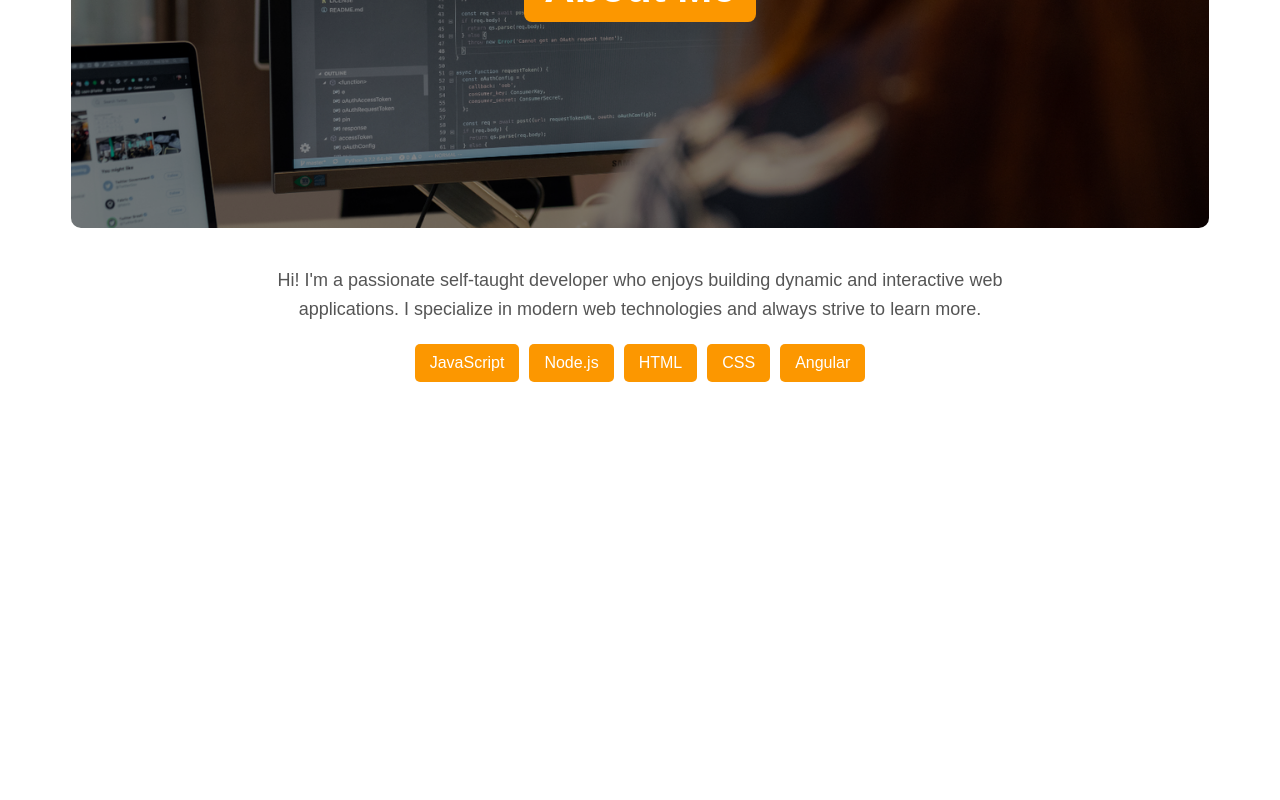
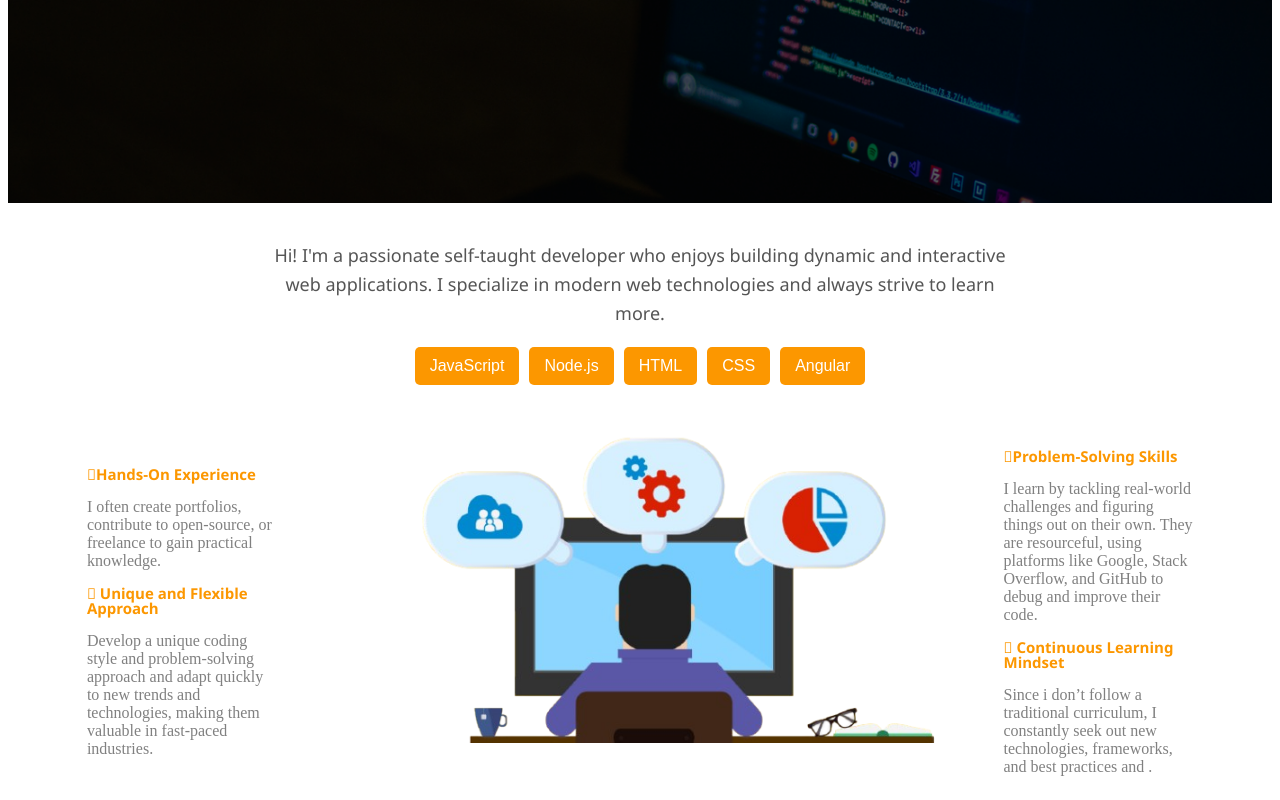
Before and after one commit to Trophydecoder/NewPortfolio, an Angular app: page /Aboutme in a window 1280 px wide. Shown: the part 365-1165 px from the top of the page. Before the commit the page ends 800 px from the top, so only its background shows below. Built offline with nearby package versions, Linux system fonts and the light colour scheme.

Commit message:
About ME added

```diff
--- a/src/app/aboutpagecomponents/about-section/about-section.component.scss
+++ b/src/app/aboutpagecomponents/about-section/about-section.component.scss
@@ -2,7 +2,7 @@
 .about-container {
     width: 100%;
     background: #ffffff;
-    border-radius: 12px;
+
     overflow: hidden;
     text-align: center;
 }
@@ -10,7 +10,7 @@
     position: relative;
     width: 100%;
     height: 40vh;
-    background: url('/assets/aboutBG.png') no-repeat center center/cover;
+    background: url('/assets/aboutBGtoo.png') no-repeat center center/cover;
     display: flex;
     align-items: center;
     justify-content: center;
@@ -31,7 +31,7 @@
     color: #555;
     line-height: 1.6;
     margin-bottom: 20px;
-    font-family: poppins,sans-serif;
+    font-family: 'Segoe UI', Tahoma, Geneva, Verdana, sans-serif;
 }
 .skills {
     display: flex;
@@ -55,11 +55,9 @@
 
 @media screen and (min-width: 1024px){
     .carousel{
-        width: 90%;
-        margin-top: 2%;
+        width: 100%;
         height: 60vh;
-        border-radius: 10px;
-        margin-left: 5%;
+
 
       }
       .about-content {
--- /dev/null
+++ b/src/app/aboutpagecomponents/about-services/about-services.component.html
@@ -0,0 +1,19 @@
+
+<div class="ContainerWhychooseus">
+ <div class="Whychooseus">
+    <i class="fas fa-clock"id="text">Hands-On Experience </i>
+<p>I often create portfolios, contribute to open-source, or freelance to gain practical knowledge.</p>
+            <i class="fas fa-clock"  id="text"> Unique and Flexible Approach</i>
+             <p>Develop a unique coding style and problem-solving approach and  adapt quickly to new trends and technologies, making them valuable in fast-paced industries.</p>
+ </div>
+ <div class="whychooseusIMG">
+    <img src="/assets/devCartoon.png" alt="" id="chooseusimg">
+ </div>
+ <div class="Whychooseus">
+    <i class="fas fa-book" id="text">Problem-Solving Skills</i>
+       <p>I learn by tackling real-world challenges and figuring things out on their own.
+        They are resourceful, using platforms like Google, Stack Overflow, and GitHub to debug and improve their code.</p>
+            <i class="fas fa-clock" id="text"> Continuous Learning Mindset</i>
+               <p>Since i don’t follow a traditional curriculum, I constantly seek out new technologies, frameworks, and best practices and .</p>
+</div>
+</div>
--- a/src/app/aboutpagecomponents/about-services/about-services.component.scss
+++ b/src/app/aboutpagecomponents/about-services/about-services.component.scss
@@ -0,0 +1,96 @@
+.ContainerHeading {
+    width: 100%;
+}
+
+.heading {
+    width: 100%;
+    display: flex;
+    text-align: center;
+    flex-direction: column;
+    text-align: center;
+
+}
+
+.heading h1 {
+    font-family: poppins, sans-serif;
+    color: #0069d9;
+    text-align: center;
+}
+
+.heading p {
+    margin-top: -1%;
+    color: gray;
+    display: none;
+}
+
+.ContainerWhychooseus {
+    display: flex;
+    flex-direction: column;
+    width: 100%;
+    justify-content: center;
+    align-items: center;
+    text-align: center;
+
+}
+
+.fas {
+    color: #fc9700;
+    font-size: 15px;
+}
+#text{
+    font-family: 'Segoe UI', Tahoma, Geneva, Verdana, sans-serif;
+}
+
+#chooseusimg {
+    width: 80%;
+    padding-left: 6%;
+    display: none;
+}
+
+.Whychooseus {
+    display: flex;
+    flex-direction: column;
+    width: 80%;
+    margin-top: 5%;
+    text-align: center;
+}
+
+.Whychooseus p {
+    color: gray;
+}
+
+@media screen and (min-width: 1024px) {
+    .ContainerWhychooseus {
+        display: flex;
+        flex-direction: row;
+        width: 100%;
+        justify-content: center;
+        align-items: center;
+        text-align: center;
+
+
+    }
+
+    #chooseusimg {
+        width: 90%;
+        padding-left: 9%;
+        display: flex;
+    }
+
+    .Whychooseus {
+        display: flex;
+        flex-direction: column;
+        width: 15%;
+        margin-top: 5%;
+        text-align: left;
+        padding-left: 0%;
+    }
+
+    .heading p {
+        margin-top: -1%;
+        color: gray;
+        display: flex;
+        flex-direction: column;
+        text-align: center;
+    }
+}
--- a/src/app/components/aboutme/aboutme.component.scss
+++ b/src/app/components/aboutme/aboutme.component.scss
@@ -10,14 +10,11 @@
     flex-direction: row;
     justify-content: center;
     align-items: center;
-    width: 90%;
+    width: 100%;
 }
 
-.design{
-    width: 20%;
-}
 .Welcome{
-    width: 70%;
+    width: 100%;
 
 }
 
@@ -66,7 +63,7 @@
     .ContainerforHeading{
      width: 80%;
      margin-left: 16%;
-     margin-top: 5%;
+     margin-top: 3%;
 
     }
     .Welcome h1{
--- a/src/app/components/carousel/carousel.component.scss
+++ b/src/app/components/carousel/carousel.component.scss
@@ -56,6 +56,7 @@ color: #fc9700;
     display: flex;
     width: 50%;
     margin-top: -3%;
+    font-family:'Segoe UI', Tahoma, Geneva, Verdana, sans-serif;
   }
 
 
--- a/src/app/components/projects/projects.component.scss
+++ b/src/app/components/projects/projects.component.scss
@@ -3,6 +3,7 @@ h1 {
 
 }
 .bootcamp-container {
+    width: 100%;
     background-color: #edeade; /* Light cream */
     display: flex;
     flex-direction:column;
--- a/src/app/pages/aboutpage/aboutpage.component.html
+++ b/src/app/pages/aboutpage/aboutpage.component.html
@@ -1,2 +1,3 @@
 <app-nav-bar></app-nav-bar>
 <app-about-section></app-about-section>
+<app-about-services></app-about-services>
--- a/src/app/pages/aboutpage/aboutpage.component.ts
+++ b/src/app/pages/aboutpage/aboutpage.component.ts
@@ -1,11 +1,11 @@
 import { Component } from '@angular/core';
 import { NavBarComponent } from "../../components/nav-bar/nav-bar.component";
 import { AboutSectionComponent } from '../../aboutpagecomponents/about-section/about-section.component';
-
+import { AboutServicesComponent } from '../../aboutpagecomponents/about-services/about-services.component';
 @Component({
   selector: 'app-aboutpage',
   standalone: true,
-  imports:[NavBarComponent , AboutSectionComponent],
+  imports:[NavBarComponent , AboutSectionComponent , AboutServicesComponent],
   templateUrl: './aboutpage.component.html',
   styleUrl: './aboutpage.component.scss'
 })
```
Also changed, not shown: public/assets/aboutBGtoo.png (added).
